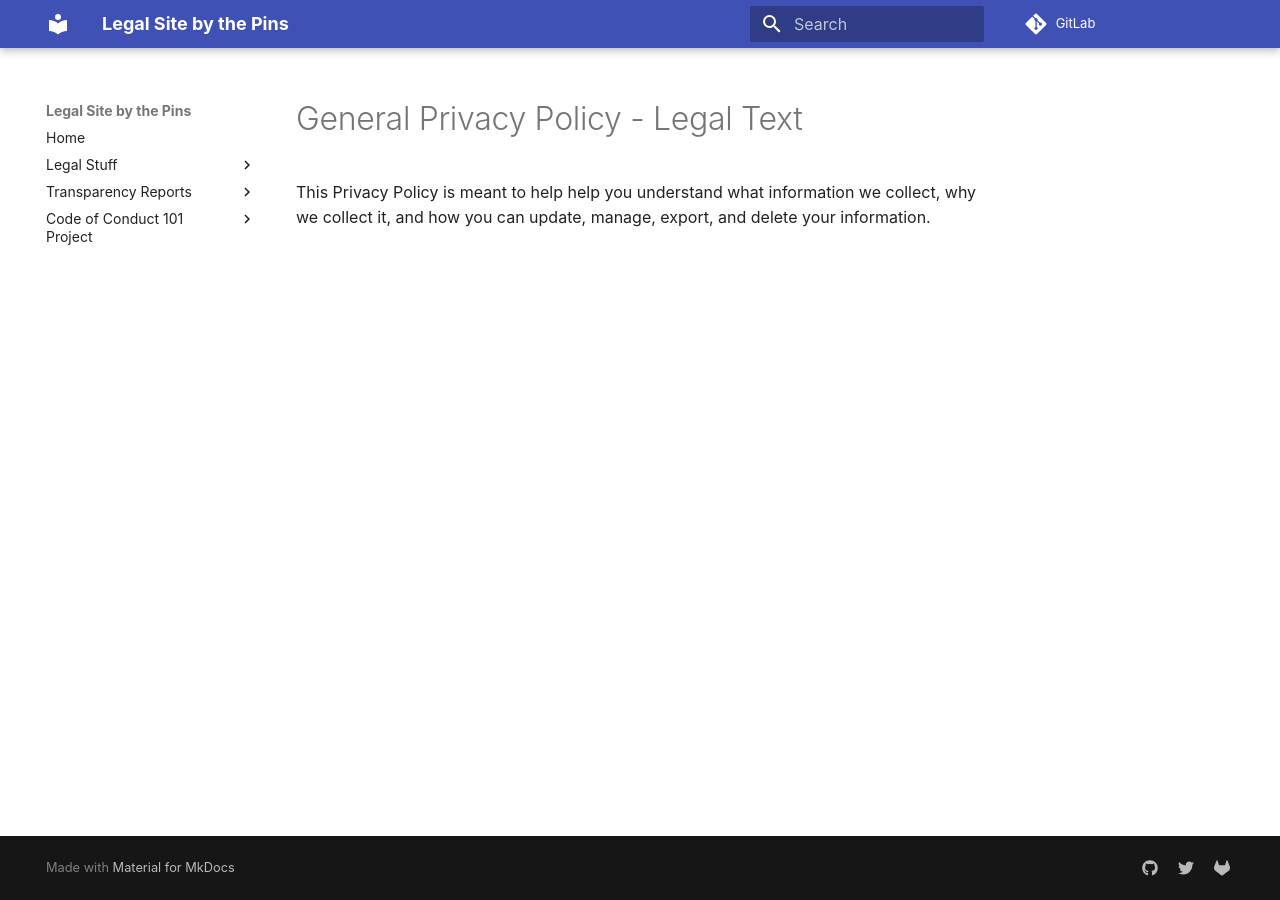
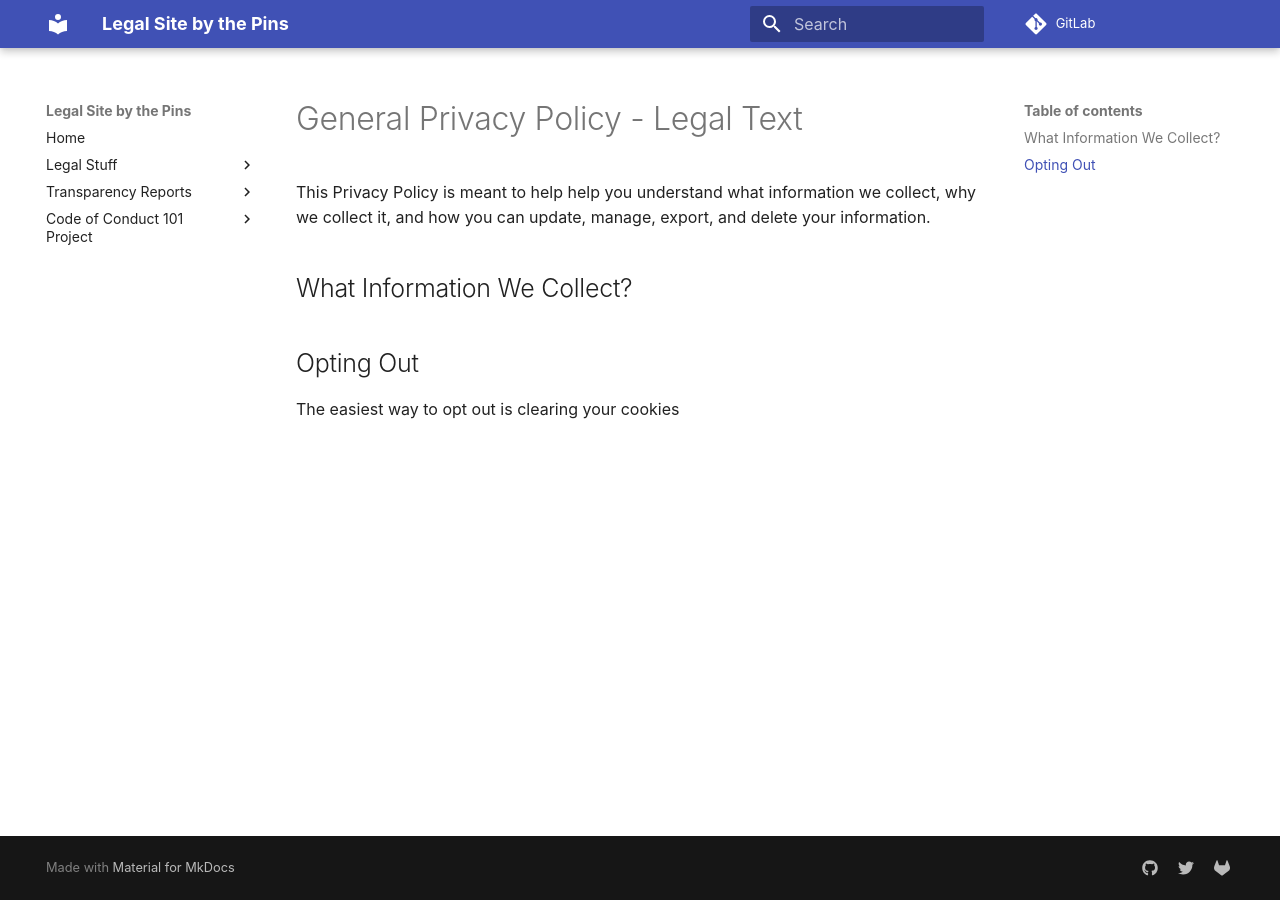
Before and after one commit to MadeByThePinsHub/LegalCodeSource, an MkDocs documentation site: the page built from legal-code/your-privacy/privacy-policy.md, in a window 1280 px wide. Built offline with MkDocs 1.6.1 and Material for MkDocs 9.7.7, drawn with Linux system fonts in a browser that asks for light colours; comment, search, counter and statistics services are not loaded.

```diff
--- a/.gitlab-ci.yml
+++ b/.gitlab-ci.yml
@@ -14,3 +14,4 @@ pages:
   artifacts:
     paths:
     - public
+    expire_in: 30 days
--- a/legal-code/privacy/policy.md
+++ b/legal-code/your-privacy/privacy-policy.md
@@ -4,3 +4,8 @@ summary: The full-text of the Pins team's general Privacy Policy.
 ---
 
 This Privacy Policy is meant to help help you understand what information we collect, why we collect it, and how you can update, manage, export, and delete your information.
+
+## What Information We Collect?
+
+## Opting Out
+The easiest way to opt out is clearing your cookies
--- a/mkdocs.yml
+++ b/mkdocs.yml
@@ -50,8 +50,7 @@ plugins:
             # Copy the example after # and an space to the last entity. Press Enter
             # or Return and paste the example. Don't forget to customize it first before
             # you save, commit and push.
-            'privacy-policy': privacy/policy
-            'privacy': privacy/policy
+            'privacy-policy': your-privacy/privacy-policy
             'transparency/reports': transparency
             'transparency/ip-takeodwns': transparency/reports/ip-takedowns
             'transparency/reported-content': transparency/reports/reported-content
```
Also changed, not shown: legal-code/about/CONTRIBUTING/index.md (+2 -1 lines), 1 other file.
